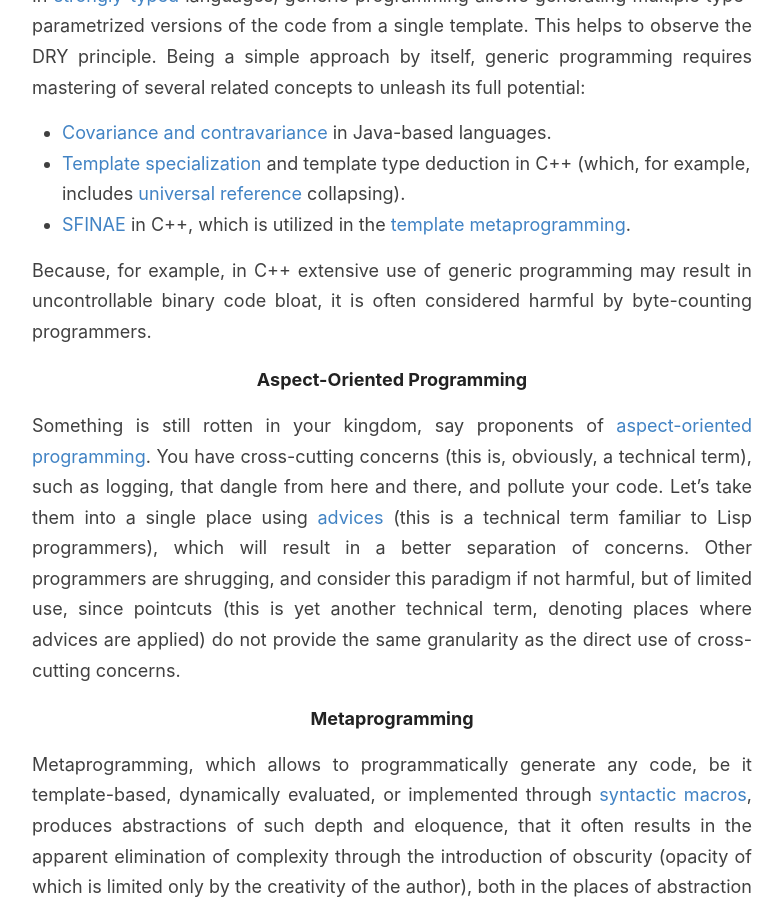
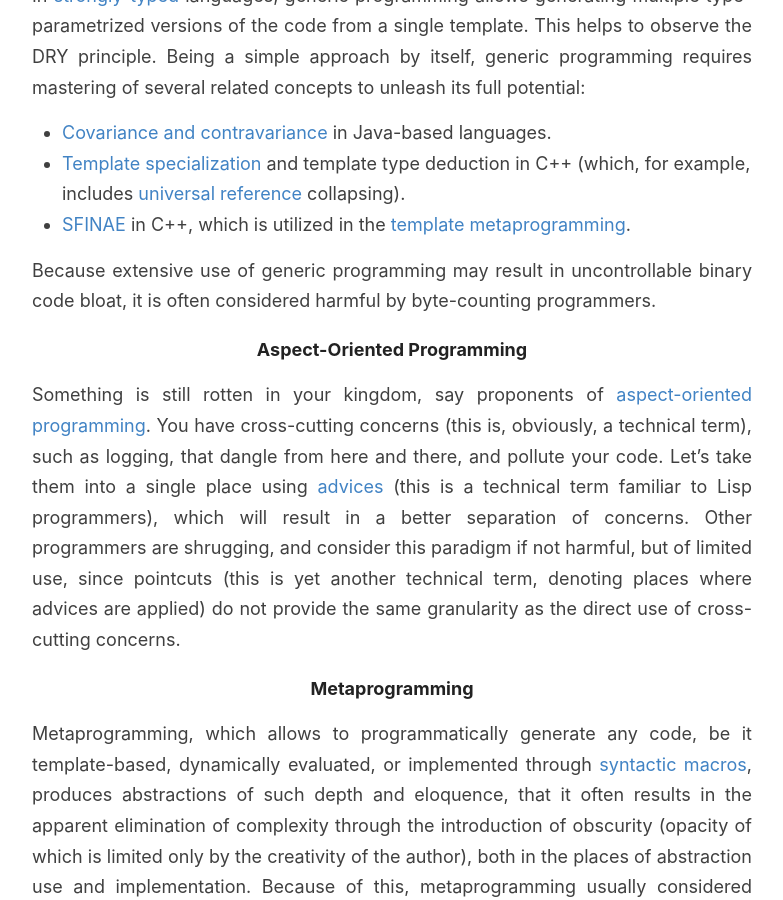
Before and after one commit to GChristensen/posts, a Jekyll site: the page built from _posts/2021-07-07-how-to-design-software-systems-qmark.md, in a window 1280 px wide and 900 px high, scrolled down 6839 px. Shown: the whole window, without its empty margins (248-1031 px from the left). Built offline with Jekyll 4.4.1, drawn with Linux system fonts in a browser that asks for light colours.

Commit message:
post edit

```diff
--- a/_posts/2021-07-07-how-to-design-software-systems-qmark.md
+++ b/_posts/2021-07-07-how-to-design-software-systems-qmark.md
@@ -223,7 +223,7 @@ its full potential:
 * [SFINAE](https://en.wikipedia.org/wiki/Substitution_failure_is_not_an_error) in C++, which is utilized in the
   [template metaprogramming](https://en.wikipedia.org/wiki/Template_metaprogramming).
 
-Because, for example, in C++ extensive use of generic programming may result in uncontrollable binary code bloat,
+Because extensive use of generic programming may result in uncontrollable binary code bloat,
 it is often considered harmful by byte-counting programmers.
 
 ##### Aspect-Oriented Programming
```
